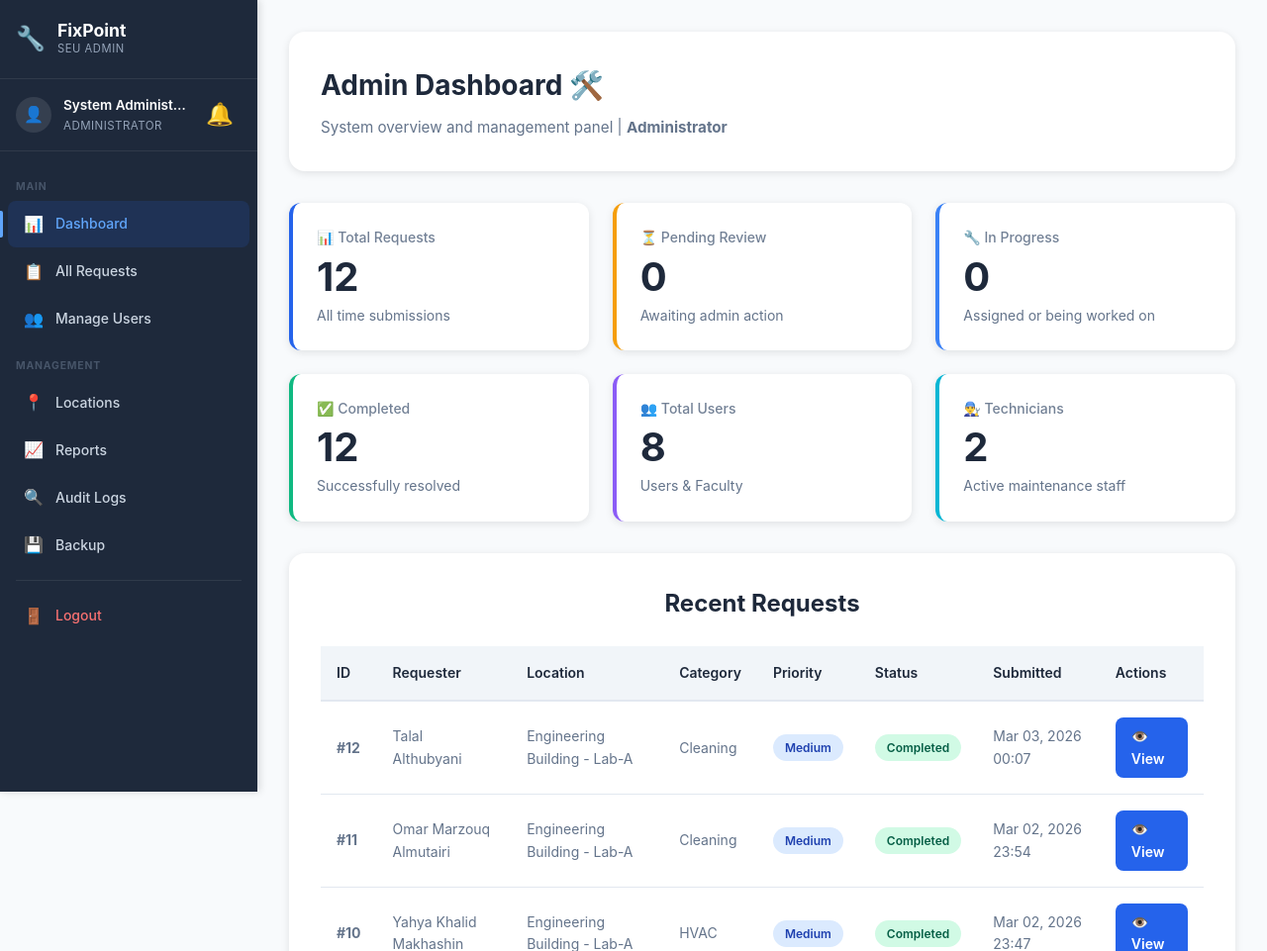
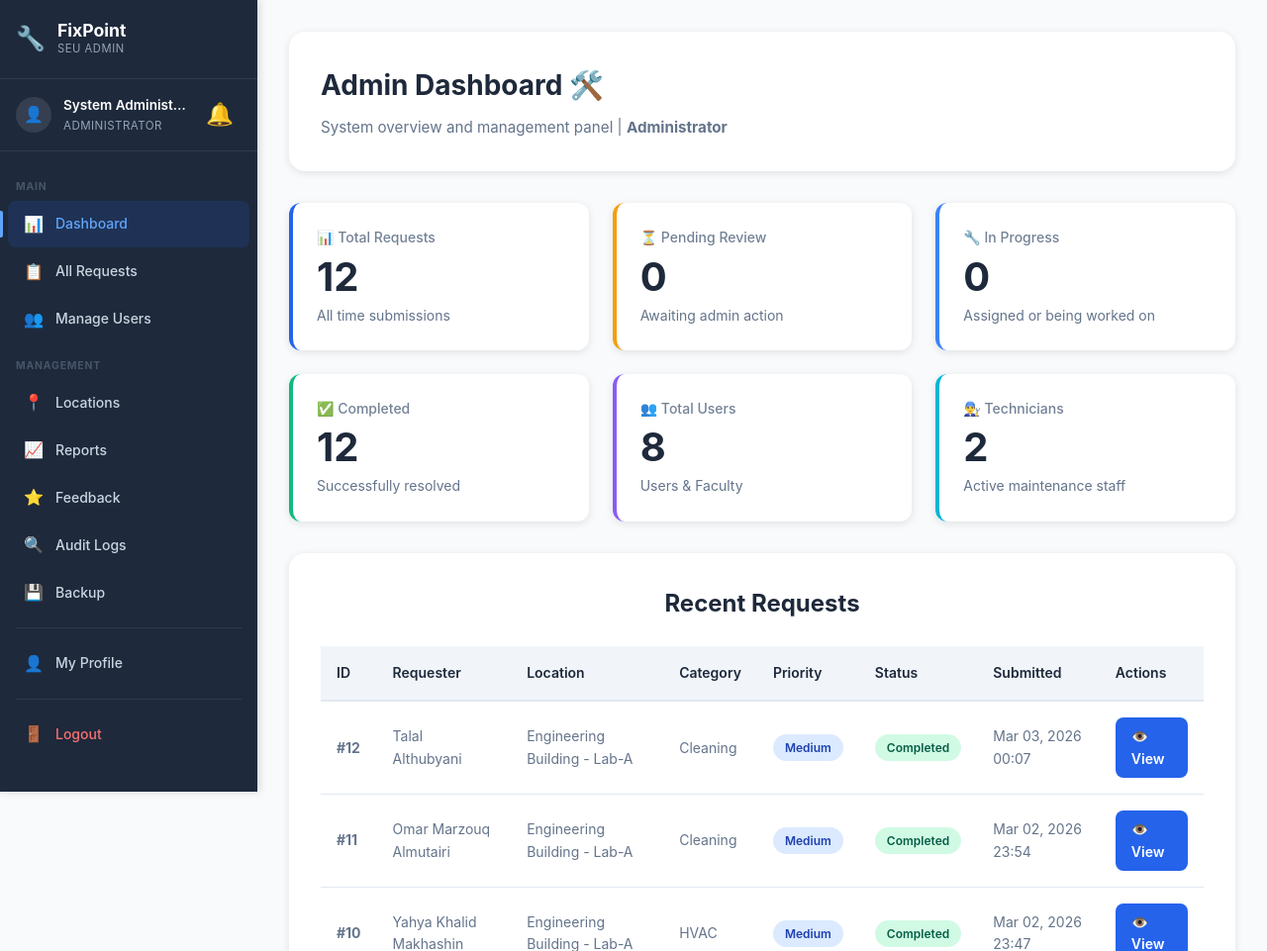
Before and after one commit to aymangh-0/FixPoint-Maintenance-System, a PHP site: page /fixpoint/admin/dashboard.php in a window 1280 px wide. Shown: the top 961 px of the page at 99% size. Run offline with PHP 8.4, Linux system fonts and the light colour scheme; a user stored in the database is signed in; data comes from the database, SQL or seed files in the repository.

Commit message:
اضافة صفحة البروفايل

```diff
--- a/admin/all-feedback.php
+++ b/admin/all-feedback.php
@@ -142,6 +142,10 @@ $current_page = 'all-feedback';
             <a href="backup.php" class="sidebar-link <?php echo $current_page === 'backup' ? 'active' : ''; ?>">
                 <span class="sidebar-icon">💾</span><span>Backup</span>
             </a>
+            <div class="sidebar-divider"></div>
+<a href="profile.php" class="sidebar-link <?php echo $current_page === 'profile' ? 'active' : ''; ?>">
+    <span class="sidebar-icon">👤</span><span>My Profile</span>
+</a>
             <div class="sidebar-divider"></div>
             <a href="../auth/logout.php" class="sidebar-link sidebar-logout">
                 <span class="sidebar-icon">🚪</span><span>Logout</span>
--- a/admin/all-requests.php
+++ b/admin/all-requests.php
@@ -159,7 +159,10 @@ $current_page = 'all-requests';
             <a href="backup.php" class="sidebar-link <?php echo $current_page === 'backup' ? 'active' : ''; ?>">
                 <span class="sidebar-icon">💾</span><span>Backup</span>
             </a>
-
+<div class="sidebar-divider"></div>
+<a href="profile.php" class="sidebar-link <?php echo $current_page === 'profile' ? 'active' : ''; ?>">
+    <span class="sidebar-icon">👤</span><span>My Profile</span>
+</a>
             <div class="sidebar-divider"></div>
             <a href="../auth/logout.php" class="sidebar-link sidebar-logout">
                 <span class="sidebar-icon">🚪</span><span>Logout</span>
--- a/admin/dashboard.php
+++ b/admin/dashboard.php
@@ -117,13 +117,19 @@ $current_page = 'dashboard';
             <a href="reports.php" class="sidebar-link <?php echo $current_page === 'reports' ? 'active' : ''; ?>">
                 <span class="sidebar-icon">📈</span><span>Reports</span>
             </a>
+            <a href="all-feedback.php" class="sidebar-link <?php echo $current_page === 'all-feedback' ? 'active' : ''; ?>">
+                <span class="sidebar-icon">⭐</span><span>Feedback</span>
+            </a>
             <a href="audit-logs.php" class="sidebar-link <?php echo $current_page === 'audit-logs' ? 'active' : ''; ?>">
                 <span class="sidebar-icon">🔍</span><span>Audit Logs</span>
             </a>
             <a href="backup.php" class="sidebar-link <?php echo $current_page === 'backup' ? 'active' : ''; ?>">
                 <span class="sidebar-icon">💾</span><span>Backup</span>
             </a>
-
+<div class="sidebar-divider"></div>
+<a href="profile.php" class="sidebar-link <?php echo $current_page === 'profile' ? 'active' : ''; ?>">
+    <span class="sidebar-icon">👤</span><span>My Profile</span>
+</a>
             <div class="sidebar-divider"></div>
 
             <a href="../auth/logout.php" class="sidebar-link sidebar-logout">
--- a/admin/request-details.php
+++ b/admin/request-details.php
@@ -494,6 +494,10 @@ $current_page = 'all-requests';
             <a href="audit-logs.php" class="sidebar-link"><span class="sidebar-icon">🔍</span><span>Audit Logs</span></a>
             <a href="backup.php" class="sidebar-link"><span class="sidebar-icon">💾</span><span>Backup</span></a>
             <div class="sidebar-divider"></div>
+<a href="profile.php" class="sidebar-link <?php echo $current_page === 'profile' ? 'active' : ''; ?>">
+    <span class="sidebar-icon">👤</span><span>My Profile</span>
+</a>
+            <div class="sidebar-divider"></div>
             <a href="../auth/logout.php" class="sidebar-link sidebar-logout"><span class="sidebar-icon">🚪</span><span>Logout</span></a>
         </nav>
     </aside>
```
